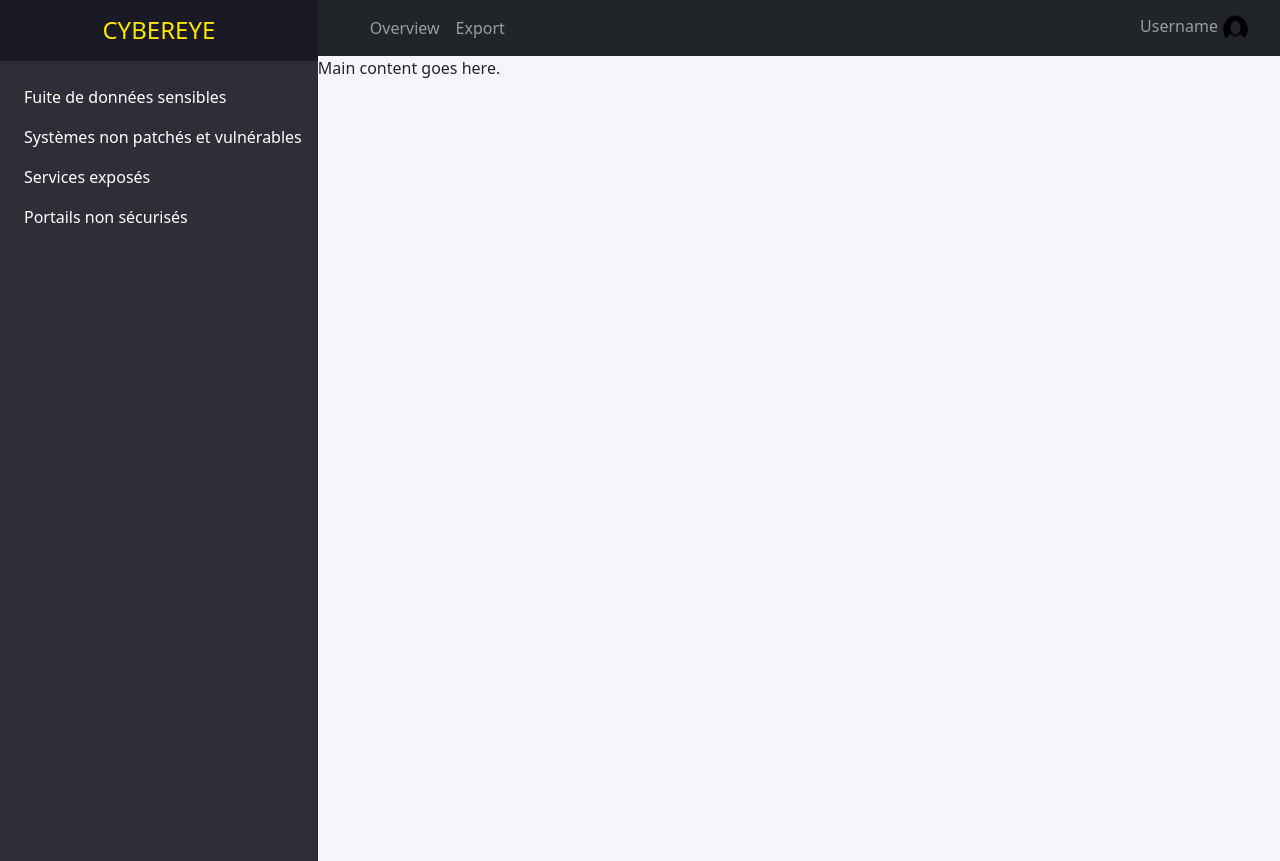
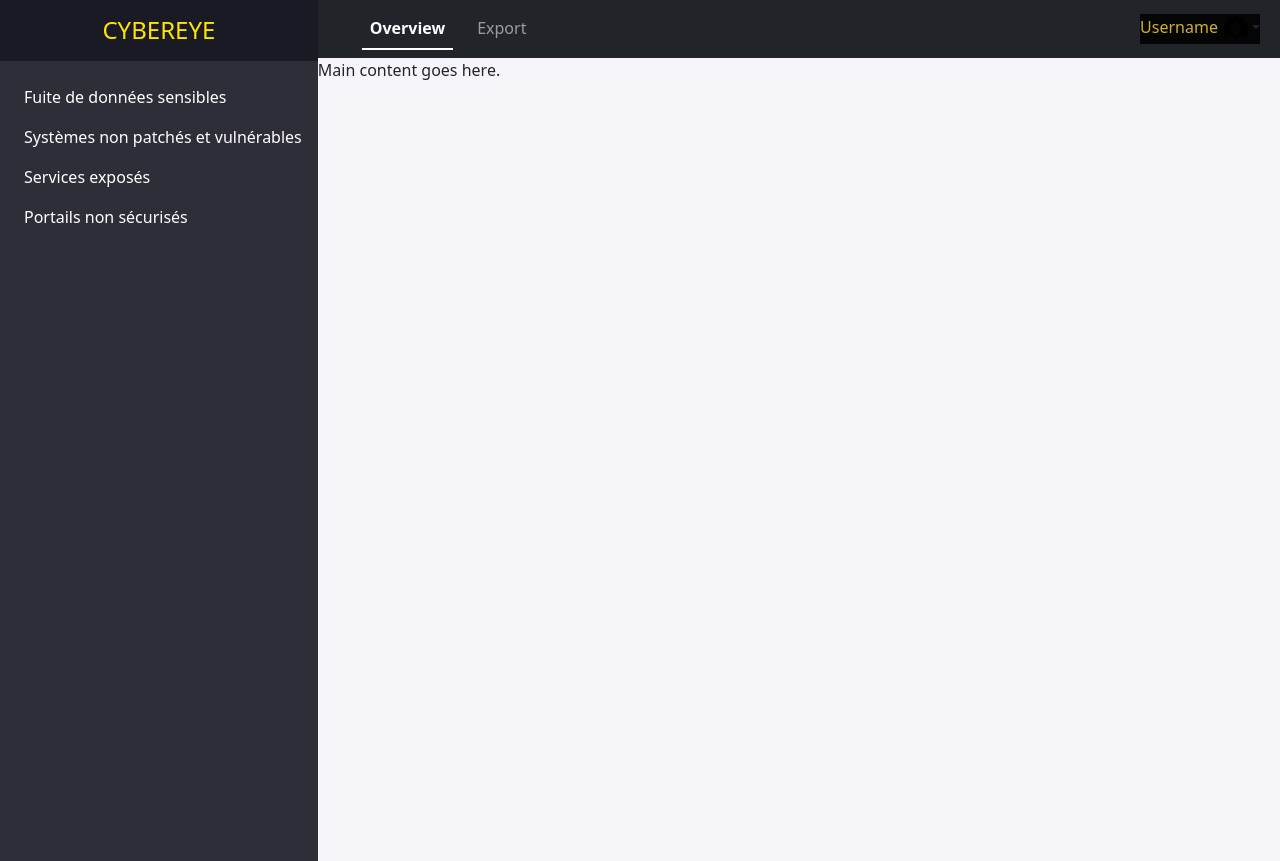
Before and after one commit to Carl-Kone/cyberEye-front, an Angular app: page / in a window 1280 px wide. In both pictures the pointer is over the element 1200 px from the left and 28 px from the top of the page. Built offline with nearby package versions, Linux system fonts and the light colour scheme.

Commit message:
feat(navbar): update navbar styles and add hover effects for profile icon

```diff
--- a/src/app/navbar/navbar.component.html
+++ b/src/app/navbar/navbar.component.html
@@ -1,9 +1,9 @@
 <nav class="navbar navbar-expand-lg navbar-dark bg-dark">
   <div class="container-fluid">
     <div class="collapse navbar-collapse" id="navbarSupportedContent">
-      <ul class="navbar-nav me-auto mb-2 mb-lg-0">
+      <ul class="nav nav-underline navbar-nav me-auto mb-2 mb-lg-0">
         <li class="nav-item">
-          <a class="nav-link" href="#">Overview</a>
+          <a class="nav-link active" href="#">Overview</a>
         </li>
         <li class="nav-item">
           <a class="nav-link" href="#">Export</a>
--- a/src/app/navbar/navbar.component.scss
+++ b/src/app/navbar/navbar.component.scss
@@ -19,3 +19,11 @@ nav {
 #profile_name {
     color: rgba(255,255,255,0.55);
 }
+
+#icon:hover {
+    background-color: rgba(0,0,0,0.85); /* Adjust the highlight color as needed */
+  }
+
+  #icon:hover #profile_name {
+    color: #d4af37;
+  }
```
